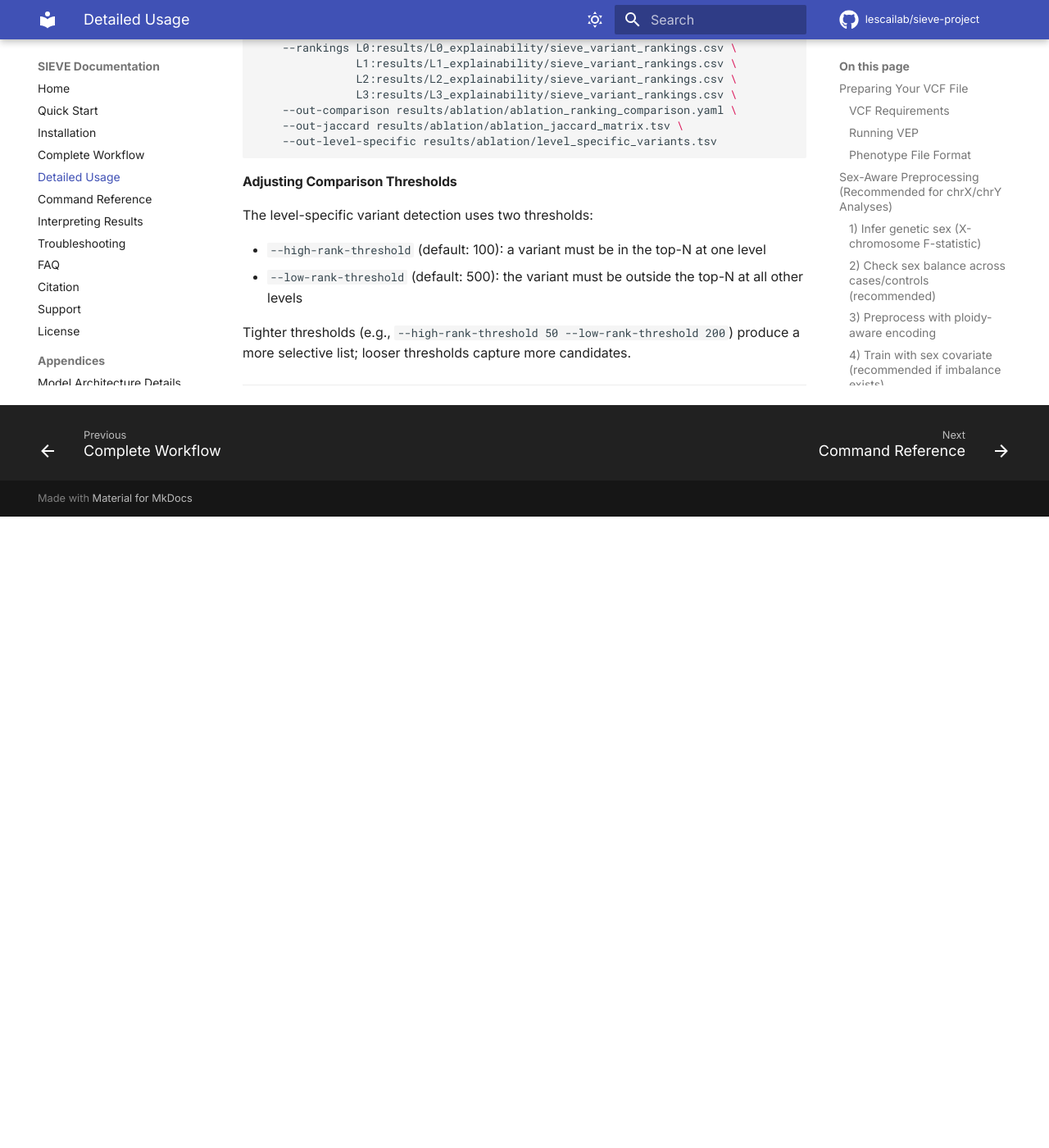
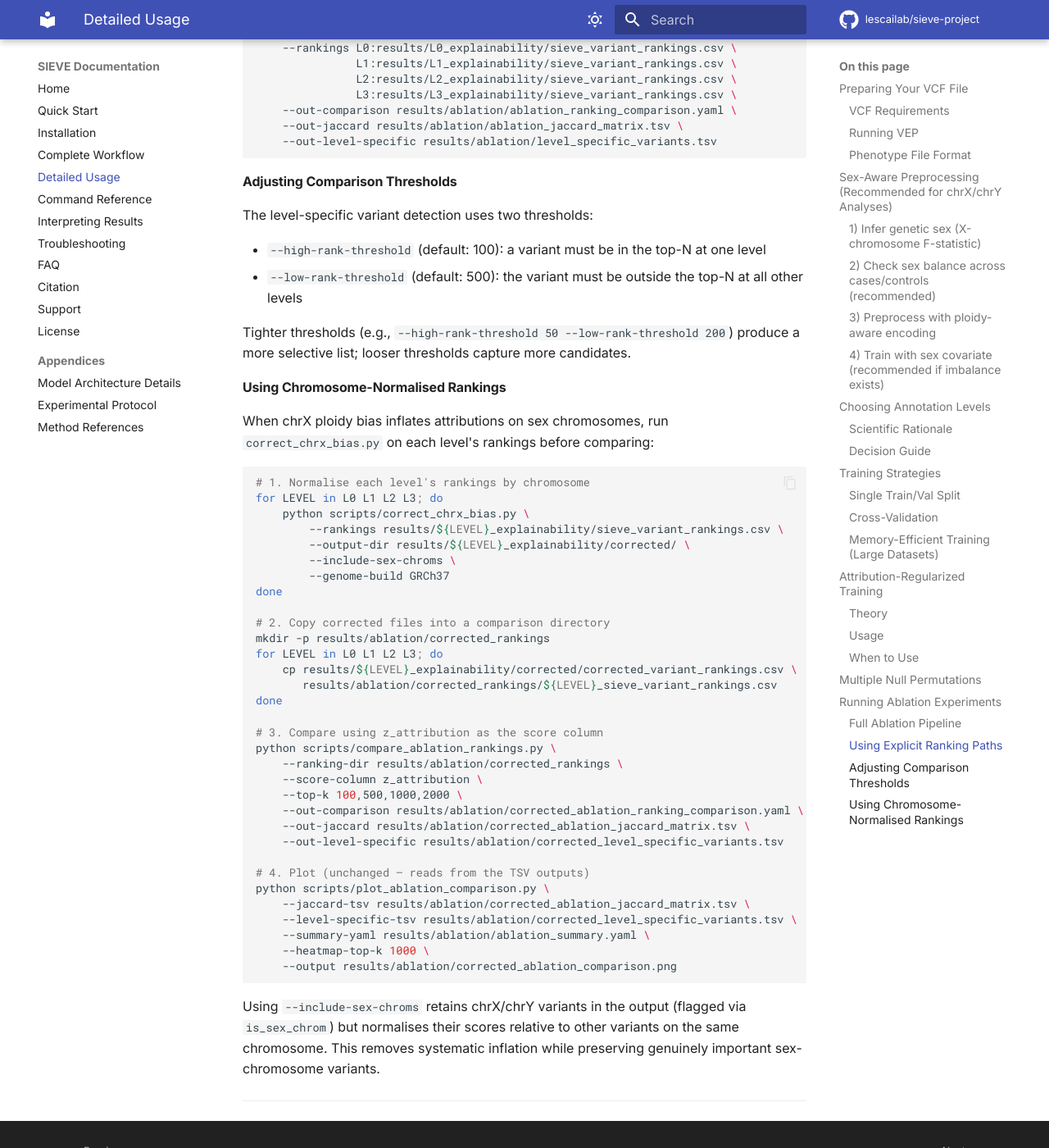
Before and after one commit to lescailab/sieve-project, an MkDocs documentation site: the page built from documentation/detailed-usage.md, in a window 1280 px wide and 1400 px high, scrolled down 7113 px. Shown: the whole window at 82% size. Built offline with MkDocs 1.6.1 and Material for MkDocs 9.7.7, drawn with Linux system fonts in a browser that asks for light colours; comment, search, counter and statistics services are not loaded; before the commit the page ends 7743 px from its top, so only the background shows below that.

Commit message:
feat: add --score-column support to compare_ablation_rankings.py
Allow explicit score column selection for ranking variants, enabling
chromosome-normalised ablation comparison via z_attribution from
correct_chrx_bias.py. Adds z_attribution and corrected_rank to the
auto-detection fallback list. Renames output column to
score_at_specific_level for score-column-agnostic naming. Updates all
documentation with corrected-rankings workflow and command reference.

````diff
--- a/documentation/command-reference.md
+++ b/documentation/command-reference.md
@@ -334,6 +334,7 @@
 | `--out-comparison` | path | `ablation_ranking_comparison.yaml` | Output YAML summary |
 | `--out-jaccard` | path | `ablation_jaccard_matrix.tsv` | Output Jaccard matrix TSV |
 | `--out-level-specific` | path | `level_specific_variants.tsv` | Output level-specific variants TSV |
+| `--score-column` | str | None (auto-detect) | Column to rank variants by. Use `z_attribution` for chromosome-normalised rankings from `correct_chrx_bias.py` |
 
 **Example**:
 ```bash
--- a/documentation/detailed-usage.md
+++ b/documentation/detailed-usage.md
@@ -377,4 +377,45 @@
 
 Tighter thresholds (e.g., `--high-rank-threshold 50 --low-rank-threshold 200`) produce a more selective list; looser thresholds capture more candidates.
 
+#### Using Chromosome-Normalised Rankings
+
+When chrX ploidy bias inflates attributions on sex chromosomes, run `correct_chrx_bias.py` on each level's rankings before comparing:
+
+```bash
+# 1. Normalise each level's rankings by chromosome
+for LEVEL in L0 L1 L2 L3; do
+    python scripts/correct_chrx_bias.py \
+        --rankings results/${LEVEL}_explainability/sieve_variant_rankings.csv \
+        --output-dir results/${LEVEL}_explainability/corrected/ \
+        --include-sex-chroms \
+        --genome-build GRCh37
+done
+
+# 2. Copy corrected files into a comparison directory
+mkdir -p results/ablation/corrected_rankings
+for LEVEL in L0 L1 L2 L3; do
+    cp results/${LEVEL}_explainability/corrected/corrected_variant_rankings.csv \
+       results/ablation/corrected_rankings/${LEVEL}_sieve_variant_rankings.csv
+done
+
+# 3. Compare using z_attribution as the score column
+python scripts/compare_ablation_rankings.py \
+    --ranking-dir results/ablation/corrected_rankings \
+    --score-column z_attribution \
+    --top-k 100,500,1000,2000 \
+    --out-comparison results/ablation/corrected_ablation_ranking_comparison.yaml \
+    --out-jaccard results/ablation/corrected_ablation_jaccard_matrix.tsv \
+    --out-level-specific results/ablation/corrected_level_specific_variants.tsv
+
+# 4. Plot (unchanged — reads from the TSV outputs)
+python scripts/plot_ablation_comparison.py \
+    --jaccard-tsv results/ablation/corrected_ablation_jaccard_matrix.tsv \
+    --level-specific-tsv results/ablation/corrected_level_specific_variants.tsv \
+    --summary-yaml results/ablation/ablation_summary.yaml \
+    --heatmap-top-k 1000 \
+    --output results/ablation/corrected_ablation_comparison.png
+```
+
+Using `--include-sex-chroms` retains chrX/chrY variants in the output (flagged via `is_sex_chrom`) but normalises their scores relative to other variants on the same chromosome. This removes systematic inflation while preserving genuinely important sex-chromosome variants.
+
 ---
--- a/documentation/interpreting-results.md
+++ b/documentation/interpreting-results.md
@@ -99,6 +99,8 @@
 - `is_sex_chrom`: flags chrX/chrY variants
 
 By default, the corrected rankings exclude sex chromosomes. Use `--include-sex-chroms` if you want to keep them in the output (they remain flagged).
+
+To use corrected rankings in the ablation comparison, pass `--score-column z_attribution` to `compare_ablation_rankings.py`. This ensures variants are ranked by their chromosome-normalised z-scores rather than raw `mean_attribution`, removing systematic chrX inflation from the cross-level comparison.
 
 #### Gene Rankings
 
@@ -250,7 +252,7 @@
 | `specific_to_level` | The annotation level where this variant is highly ranked |
 | `rank_at_specific_level` | Rank at the specific level |
 | `rank_at_L0` ... `rank_at_L3` | Rank at each level (for cross-reference) |
-| `mean_attribution_at_specific_level` | Attribution score at the specific level |
+| `score_at_specific_level` | Attribution score at the specific level |
 
 **How to use these**:
 - **L0-specific variants**: Discovered from genotype patterns alone — potentially novel mechanisms invisible to annotation-based methods. Priority candidates for experimental follow-up.
````
Also changed, not shown: USER_GUIDE.md (+52 -1 lines), documentation/troubleshooting.md (+7 -0 lines), 1 other file.
